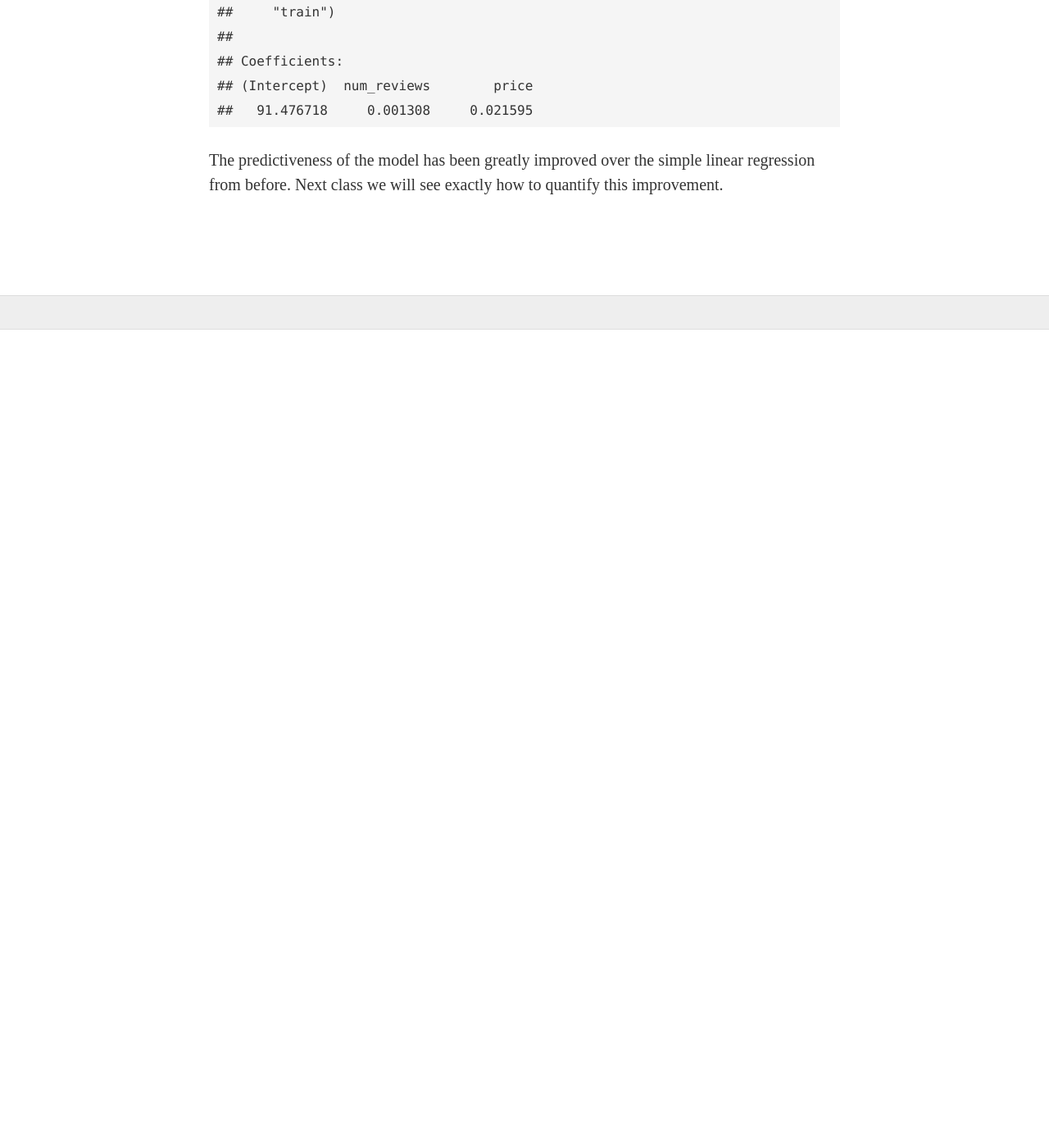
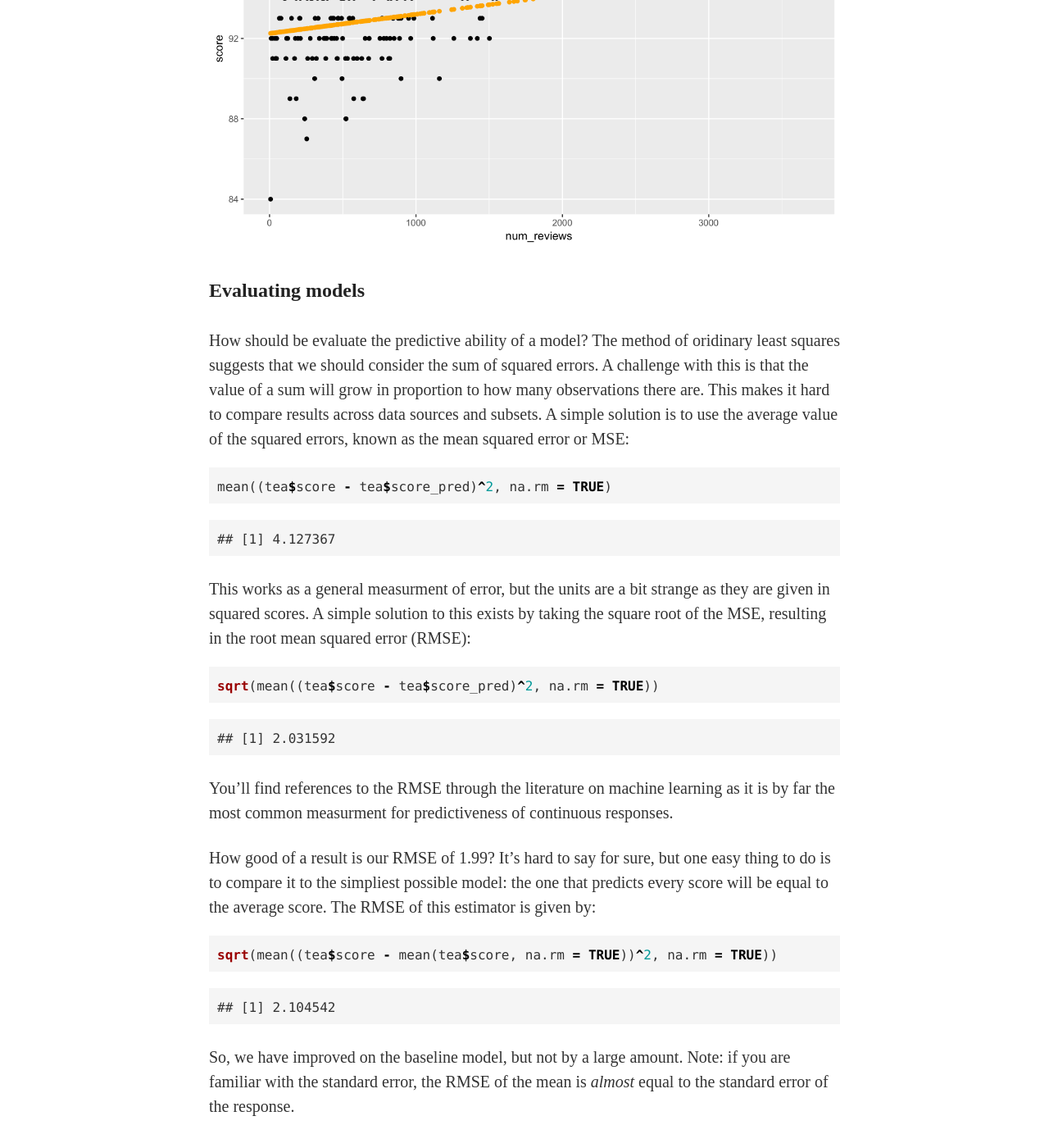
Before and after one commit to statsmaths/stat395, a Jekyll site: the page built from _posts/2017-09-05-class03.md, in a window 1280 px wide and 1400 px high, scrolled down 9150 px. Shown: the whole window at 82% size. Built offline with Jekyll 4.4.1, drawn with Linux system fonts in a browser that asks for light colours; our own code applies the rules of GitHub Pages for plain Markdown files; formulas are drawn with MathJax 3; before the commit the page ends 9552 px from its top, so only the background shows below that; some of the changed text lies outside the part shown.

Commit message:
update classes 02 and 03

```diff
--- a/_posts/2017-09-05-class03.md
+++ b/_posts/2017-09-05-class03.md
@@ -61,7 +62,7 @@ qplot(score, data = tea)
 ## `stat_bin()` using `bins = 30`. Pick better value with `binwidth`.
 {% endhighlight %}
 
-![plot of chunk unnamed-chunk-3](../assets/2017-09-05-class03/unnamed-chunk-3-1.png)
+<img src="../assets/2017-09-05-class03/unnamed-chunk-3-1.png" title="plot of chunk unnamed-chunk-3" alt="plot of chunk unnamed-chunk-3" width="100%" />
 
 The score values are generally very high, with most of them above 88.
 All of the scores are whole integers, and the most common values are
@@ -78,7 +79,7 @@ qplot(price, data = tea)
 ## `stat_bin()` using `bins = 30`. Pick better value with `binwidth`.
 {% endhighlight %}
 
-![plot of chunk unnamed-chunk-4](../assets/2017-09-05-class03/unnamed-chunk-4-1.png)
+<img src="../assets/2017-09-05-class03/unnamed-chunk-4-1.png" title="plot of chunk unnamed-chunk-4" alt="plot of chunk unnamed-chunk-4" width="100%" />
 
 The price variable is heavily skewed, with a few very expensive teas.
 Most are well under a quarter per cup.
@@ -94,7 +95,7 @@ qplot(num_reviews, data = tea)
 ## `stat_bin()` using `bins = 30`. Pick better value with `binwidth`.
 {% endhighlight %}
 
-![plot of chunk unnamed-chunk-5](../assets/2017-09-05-class03/unnamed-chunk-5-1.png)
+<img src="../assets/2017-09-05-class03/unnamed-chunk-5-1.png" title="plot of chunk unnamed-chunk-5" alt="plot of chunk unnamed-chunk-5" width="100%" />
 
 The number of reviews also have a bit of skew, but not nearly as
 strongly as the price variable.
@@ -104,7 +105,7 @@ strongly as the price variable.
 qplot(type, data = tea)
 {% endhighlight %}
 
-![plot of chunk unnamed-chunk-6](../assets/2017-09-05-class03/unnamed-chunk-6-1.png)
+<img src="../assets/2017-09-05-class03/unnamed-chunk-6-1.png" title="plot of chunk unnamed-chunk-6" alt="plot of chunk unnamed-chunk-6" width="100%" />
 
 There are twelve types of tea, with some having only a few samples
 and others having over thirty.
@@ -119,7 +120,7 @@ between each variable and the response.
 qplot(num_reviews, score, data = tea)
 {% endhighlight %}
 
-![plot of chunk unnamed-chunk-7](../assets/2017-09-05-class03/unnamed-chunk-7-1.png)
+<img src="../assets/2017-09-05-class03/unnamed-chunk-7-1.png" title="plot of chunk unnamed-chunk-7" alt="plot of chunk unnamed-chunk-7" width="100%" />
 
 There seems to be a slight positive relationship between the number of
 reviews and the score.
@@ -129,7 +130,7 @@ reviews and the score.
 qplot(price, score, data = tea)
 {% endhighlight %}
 
-![plot of chunk unnamed-chunk-8](../assets/2017-09-05-class03/unnamed-chunk-8-1.png)
+<img src="../assets/2017-09-05-class03/unnamed-chunk-8-1.png" title="plot of chunk unnamed-chunk-8" alt="plot of chunk unnamed-chunk-8" width="100%" />
 
 Given the skew of the plot, it is hard to figure out the exact relationship
 between price and score.
@@ -195,7 +196,7 @@ qplot(num_reviews, score, data = tea) +
   geom_segment(aes(xend = num_reviews, yend = score_pred), alpha = 0.5)
 {% endhighlight %}
 
-![plot of chunk unnamed-chunk-9](../assets/2017-09-05-class03/unnamed-chunk-9-1.png)
+<img src="../assets/2017-09-05-class03/unnamed-chunk-9-1.png" title="plot of chunk unnamed-chunk-9" alt="plot of chunk unnamed-chunk-9" width="100%" />
 
 Notice that this line under-guesses most of the score of teas, particularly
 if the number of reviews is low.
@@ -286,7 +287,71 @@ qplot(num_reviews, score, data = tea) +
   geom_point(aes(num_reviews, score_pred), color = "orange")
 {% endhighlight %}
 
-![plot of chunk unnamed-chunk-13](../assets/2017-09-05-class03/unnamed-chunk-13-1.png)
+<img src="../assets/2017-09-05-class03/unnamed-chunk-13-1.png" title="plot of chunk unnamed-chunk-13" alt="plot of chunk unnamed-chunk-13" width="100%" />
+
+## Evaluating models
+
+How should be evaluate the predictive ability of a model?
+The method of oridinary least squares suggests that we
+should consider the sum of squared errors. A challenge with
+this is that the value of a sum will grow in proportion to
+how many observations there are. This makes it hard to compare
+results across data sources and subsets. A simple solution
+is to use the average value of the squared errors, known as
+the mean squared error or MSE:
+
+
+{% highlight r %}
+mean((tea$score - tea$score_pred)^2, na.rm = TRUE)
+{% endhighlight %}
+
+
+
+{% highlight text %}
+## [1] 4.127367
+{% endhighlight %}
+
+This works as a general measurment of error, but the units
+are a bit strange as they are given in squared scores. A
+simple solution to this exists by taking the square root
+of the MSE, resulting in the root mean squared error (RMSE):
+
+
+{% highlight r %}
+sqrt(mean((tea$score - tea$score_pred)^2, na.rm = TRUE))
+{% endhighlight %}
+
+
+
+{% highlight text %}
+## [1] 2.031592
+{% endhighlight %}
+
+You'll find references to the RMSE through the literature on
+machine learning as it is by far the most common measurment
+for predictiveness of continuous responses.
+
+How good of a result is our RMSE of 1.99? It's hard to say
+for sure, but one easy thing to do is to compare it to the
+simpliest possible model: the one that predicts every score
+will be equal to the average score. The RMSE of this estimator
+is given by:
+
+
+{% highlight r %}
+sqrt(mean((tea$score - mean(tea$score, na.rm = TRUE))^2, na.rm = TRUE))
+{% endhighlight %}
+
+
+
+{% highlight text %}
+## [1] 2.104542
+{% endhighlight %}
+
+So, we have improved on the baseline model, but not by a large
+amount. Note: if you are familiar with the standard error, the
+RMSE of the mean is *almost* equal to the standard error of
+the response.
 
 ## Multivariate linear regression
 
@@ -338,7 +403,36 @@ model
 ##   91.476718     0.001308     0.021595
 {% endhighlight %}
 
-The predictiveness of the model has been
+Using the color aesthetics we learned last class, we
+can visulize the predicted values of this model. Don't
+get hung up on the code below; concentrate on the output.
+
+
+{% highlight r %}
+tea_grid <- expand.grid(seq(min(tea$num_reviews), max(tea$num_reviews), length.out = 20),
+                        seq(min(tea$price), max(tea$price), length.out = 20))
+tea_grid <- data_frame(num_reviews = tea_grid[,1],
+                       price = tea_grid[,2])
+tea_grid$score_pred <- predict(model, newdata = tea_grid)
+qplot(price, num_reviews, data = tea_grid, color = score_pred,
+      size = I(5)) +
+  scale_color_viridis() +
+  theme_minimal()
+{% endhighlight %}
+
+<img src="../assets/2017-09-05-class03/unnamed-chunk-18-1.png" title="plot of chunk unnamed-chunk-18" alt="plot of chunk unnamed-chunk-18" width="100%" />
+
+Also, predictiveness of the model has been
 greatly improved over the simple linear regression from
-before. Next class we will see exactly how to quantify
-this improvement.
+before:
+
+
+{% highlight r %}
+sqrt(mean((tea$score - tea$score_pred)^2, na.rm = TRUE))
+{% endhighlight %}
+
+
+
+{% highlight text %}
+## [1] 1.9514
+{% endhighlight %}
```
Also changed, not shown: other parts of _posts/2017-09-05-class03.md (+1 -0 lines), _posts/2017-09-05-class03.Rmd (+69 -5 lines), _posts/2017-09-07-class04.Rmd (+0 -43 lines), assets/2017-09-05-class03/unnamed-chunk-13-1.png, assets/2017-09-05-class03/unnamed-chunk-18-1.png (added), assets/2017-09-05-class03/unnamed-chunk-3-1.png, assets/2017-09-05-class03/unnamed-chunk-4-1.png, assets/2017-09-05-class03/unnamed-chunk-5-1.png, assets/2017-09-05-class03/unnamed-chunk-6-1.png, assets/2017-09-05-class03/unnamed-chunk-7-1.png, assets/2017-09-05-class03/unnamed-chunk-8-1.png, assets/2017-09-05-class03/unnamed-chunk-9-1.png.
